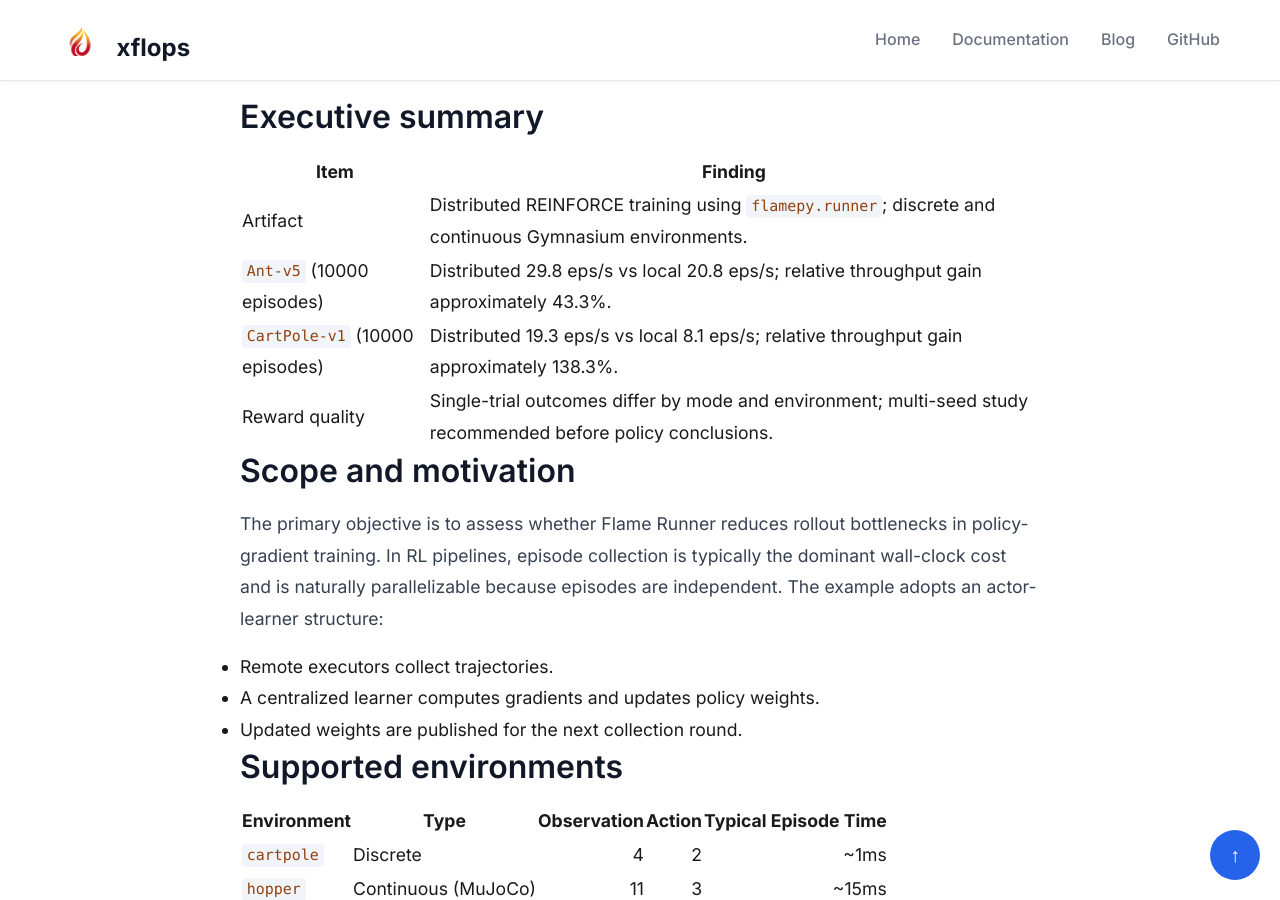
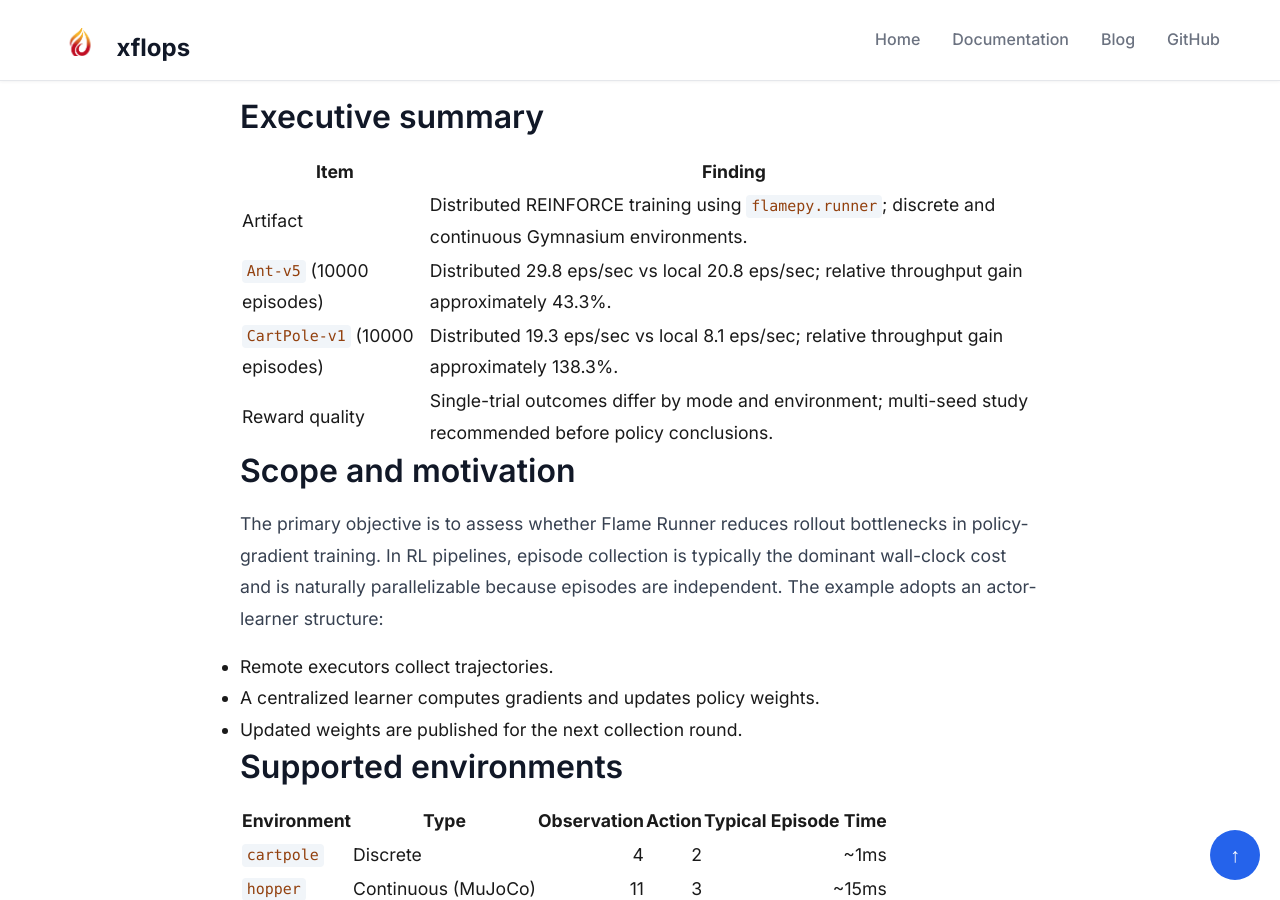
Before and after one commit to xflops/xflops.github.io, a Jekyll site: the page built from _blog/2026-04-28-distributed-reinforce-with-flame-runner.md, in a window 1280 px wide and 900 px high, scrolled down 402 px. Built offline with Jekyll 4.4.1, drawn with Linux system fonts in a browser that asks for light colours; some of the changed text lies outside the part shown.

Commit message:
fix: address comments.
Signed-off-by: Klaus Ma <klausm@nvidia.com>

```diff
--- a/_blog/2026-04-28-distributed-reinforce-with-flame-runner.md
+++ b/_blog/2026-04-28-distributed-reinforce-with-flame-runner.md
@@ -14,8 +14,8 @@ This report describes the reinforcement-learning example merged in [PR #424](htt
 | Item | Finding |
 |---|---|
 | Artifact | Distributed REINFORCE training using `flamepy.runner`; discrete and continuous Gymnasium environments. |
-| `Ant-v5` (10000 episodes) | Distributed 29.8 eps/s vs local 20.8 eps/s; relative throughput gain approximately 43.3%. |
-| `CartPole-v1` (10000 episodes) | Distributed 19.3 eps/s vs local 8.1 eps/s; relative throughput gain approximately 138.3%. |
+| `Ant-v5` (10000 episodes) | Distributed 29.8 eps/sec vs local 20.8 eps/sec; relative throughput gain approximately 43.3%. |
+| `CartPole-v1` (10000 episodes) | Distributed 19.3 eps/sec vs local 8.1 eps/sec; relative throughput gain approximately 138.3%. |
 | Reward quality | Single-trial outcomes differ by mode and environment; multi-seed study recommended before policy conclusions. |
 
 ## Scope and motivation
```
Also changed, not shown: other parts of _blog/2026-04-28-distributed-reinforce-with-flame-runner.md (+1 -0 lines).
